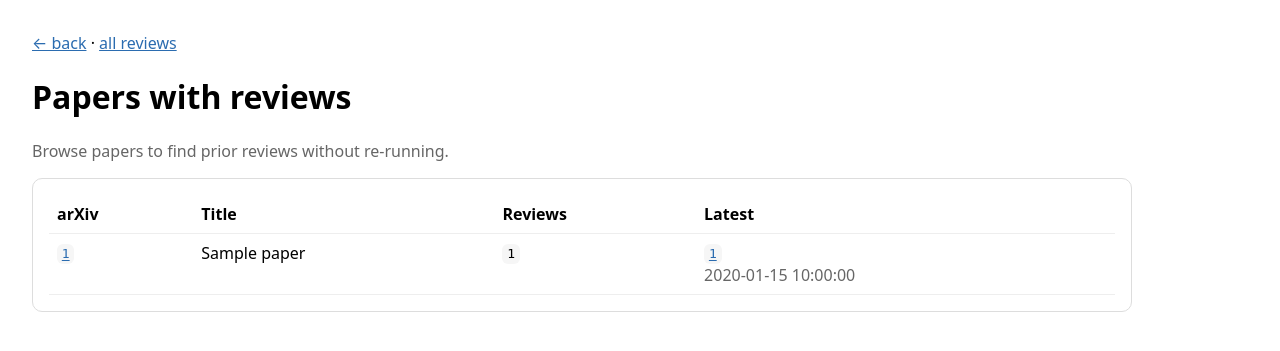
After one commit to polliard/Science, a FastAPI app: template src/scientific_judgment_mcp/web/templates/papers.html in a window 1280 px wide. The commit adds this page. Shown: the top 351 px of the page. Run offline with FastAPI, Linux system fonts and the light colour scheme; the template is opened without the code that fills it: most values are stand-ins (such as "Sample title", 1, 10 or a date in 2020).

Commit message:
Updating the web UI first: I’ll add a “Browse papers” view that groups persisted reviews by arXiv paper, so you can navigate past work without re-running reviews.
Edited
reviews_repo.py+81-0
Edited
app.py+28-0
Edited
index.html+1-0
Checked app.py, reviews_repo.py, no problems found

uv run python -c "from scientific_judgment_mcp.web.app import app; print('/papers' in [r.path for r in app.router.routes if hasattr(r,'path')])"
Done: the website now has a “browse by paper” index so you can get back to prior reviews without re-running anything.

New routes in app.py:
/papers lists papers that have reviews (grouped by paper/arXiv)
/papers/{paper_id} shows paper metadata + all reviews for that paper
New templates:
papers.html
paper_detail.html
Added Supabase repo support in reviews_repo.py:
list_papers_with_reviews(), list_reviews_for_paper(), get_paper()
Homepage now links to it when Supabase is configured: index.html
Run: uv run python run_web.py → open http://127.0.0.1:8000 → click “Browse papers (grouped)”.

```diff
--- a/src/scientific_judgment_mcp/web/app.py
+++ b/src/scientific_judgment_mcp/web/app.py
@@ -99,6 +99,34 @@ async def list_reviews(request: Request) -> Any:
         "reviews.html",
         {
             "request": request,
+            "reviews": reviews,
+        },
+    )
+
+
+@app.get("/papers", response_class=HTMLResponse)
+async def list_papers(request: Request) -> Any:
+    repo = _require_repo()
+    papers = repo.list_papers_with_reviews(limit=50)
+    return templates.TemplateResponse(
+        "papers.html",
+        {
+            "request": request,
+            "papers": papers,
+        },
+    )
+
+
+@app.get("/papers/{paper_id}", response_class=HTMLResponse)
+async def paper_detail(request: Request, paper_id: str) -> Any:
+    repo = _require_repo()
+    paper = repo.get_paper(paper_id)
+    reviews = repo.list_reviews_for_paper(paper_id=paper_id, limit=50)
+    return templates.TemplateResponse(
+        "paper_detail.html",
+        {
+            "request": request,
+            "paper": paper,
             "reviews": reviews,
         },
     )
--- a/src/scientific_judgment_mcp/web/templates/index.html
+++ b/src/scientific_judgment_mcp/web/templates/index.html
@@ -86,6 +86,7 @@
         <p>Submit critique against an existing persisted review.</p>
         <p><a href="/feedback">Open feedback form</a></p>
         {% if supabase_configured %}
+        <p><a href="/papers">Browse papers (grouped)</a></p>
         <p><a href="/reviews">Browse persisted reviews</a></p>
         {% endif %}
     </div>
--- /dev/null
+++ b/src/scientific_judgment_mcp/web/templates/papers.html
@@ -0,0 +1,101 @@
+<!doctype html>
+<html lang="en">
+
+<head>
+    <meta charset="utf-8" />
+    <meta name="viewport" content="width=device-width, initial-scale=1" />
+    <title>Papers</title>
+    <style>
+        body {
+            font-family: ui-sans-serif, system-ui, -apple-system;
+            margin: 2rem;
+            max-width: 1100px;
+        }
+
+        .card {
+            border: 1px solid #ddd;
+            border-radius: 10px;
+            padding: 1rem;
+            margin-bottom: 1rem;
+        }
+
+        .muted {
+            color: #666;
+        }
+
+        code {
+            background: #f6f6f6;
+            padding: 0.15rem 0.3rem;
+            border-radius: 6px;
+        }
+
+        a {
+            color: #2b6cb0;
+        }
+
+        table {
+            width: 100%;
+            border-collapse: collapse;
+        }
+
+        th,
+        td {
+            text-align: left;
+            padding: 0.5rem;
+            border-bottom: 1px solid #eee;
+            vertical-align: top;
+        }
+
+        .title {
+            max-width: 520px;
+        }
+    </style>
+</head>
+
+<body>
+    <p>
+        <a href="/">← back</a>
+        · <a href="/reviews">all reviews</a>
+    </p>
+
+    <h1>Papers with reviews</h1>
+    <p class="muted">Browse papers to find prior reviews without re-running.</p>
+
+    <div class="card">
+        {% if papers and papers|length > 0 %}
+        <table>
+            <thead>
+                <tr>
+                    <th>arXiv</th>
+                    <th class="title">Title</th>
+                    <th>Reviews</th>
+                    <th>Latest</th>
+                </tr>
+            </thead>
+            <tbody>
+                {% for p in papers %}
+                <tr>
+                    <td>
+                        <a href="/papers/{{ p.paper_id }}"><code>{{ p.arxiv_id }}</code></a>
+                    </td>
+                    <td class="title">{{ p.title }}</td>
+                    <td><code>{{ p.review_count }}</code></td>
+                    <td>
+                        {% if p.latest_review_id %}
+                        <a href="/reviews/{{ p.latest_review_id }}"><code>{{ p.latest_review_id }}</code></a>
+                        <div class="muted">{{ p.latest_review_created_at }}</div>
+                        {% else %}
+                        <span class="muted">—</span>
+                        {% endif %}
+                    </td>
+                </tr>
+                {% endfor %}
+            </tbody>
+        </table>
+        {% else %}
+        <p class="muted">No papers found.</p>
+        {% endif %}
+    </div>
+</body>
+
+</html>
```
Also changed, not shown: src/scientific_judgment_mcp/persistence/reviews_repo.py (+81 -0 lines), src/scientific_judgment_mcp/web/templates/paper_detail.html (added, +112 -0 lines), 1 other file.
